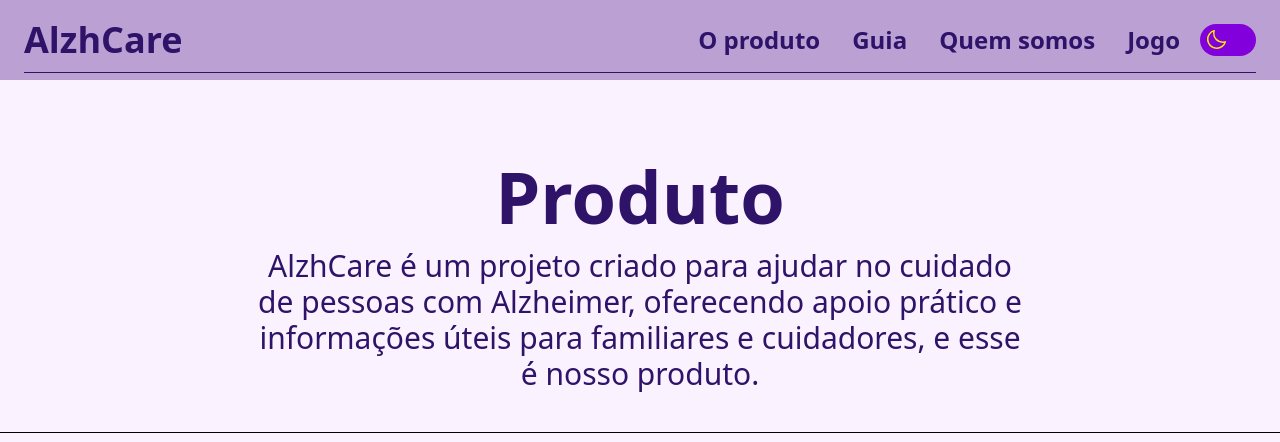
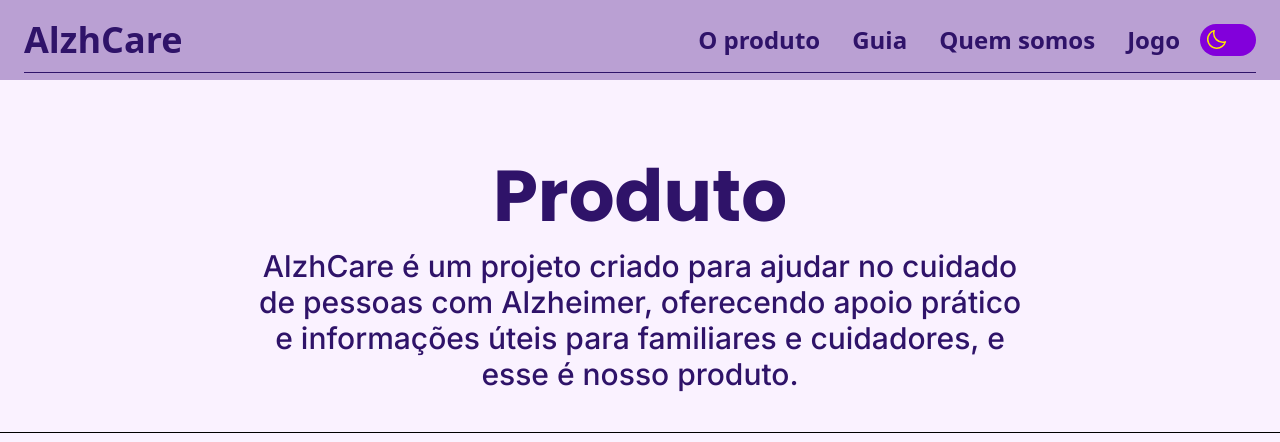
Before and after one commit to Theux15/AlzhCare, a React (Vite) app: page /produto in a window 1280 px wide. Shown: the top 442 px of the page. Built offline with nearby package versions, Linux system fonts and the light colour scheme.

Commit message:
[math] Adição das fontes no html e css

```diff
--- a/index.html
+++ b/index.html
@@ -5,6 +5,9 @@
     <link rel="icon" type="image/svg+xml" href="/vite.svg" />
     <meta name="viewport" content="width=device-width, initial-scale=1.0" />
     <link rel="stylesheet" href="src/index.css">
+    <link rel="preconnect" href="https://fonts.googleapis.com">
+    <link rel="preconnect" href="https://fonts.gstatic.com" crossorigin>
+    <link href="https://fonts.googleapis.com/css2?family=Inter:ital,opsz,wght@0,14..32,100..900;1,14..32,100..900&family=Poppins:ital,wght@0,100;0,200;0,300;0,400;0,500;0,600;0,700;0,800;0,900;1,100;1,200;1,300;1,400;1,500;1,600;1,700;1,800;1,900&display=swap" rel="stylesheet">
     <title>AlzhCare</title>
   </head>
   <body>
--- a/src/componets/Produto.jsx
+++ b/src/componets/Produto.jsx
@@ -8,9 +8,9 @@ export function Produto(){
         <div className="bg-[var(--color-chatcolor)] dark:bg-[var(--color-dark-purple-home)]">
             <Header />
             <div className="items-center justify-items-center flex flex-col gap-4 mt-20 mb-10 [color:var(--color-dark-purple)]">
-                <h1 className="text-[38px] font-bold purple lg:text-7xl dark:[color:var(--color-light-purple)] ">Produto</h1>
+                <h1 className="font-poppins text-[38px] font-bold purple lg:text-7xl dark:[color:var(--color-light-purple)] ">Produto</h1>
 
-                <p className="text-[18px] text-center max-w-3xl font-medium lg:text-3xl dark:[color:var(--color-light-purple)]">
+                <p className="font-inter text-[18px] text-center max-w-3xl font-medium lg:text-3xl dark:[color:var(--color-light-purple)]">
                     AlzhCare é um projeto criado para ajudar no cuidado de pessoas com Alzheimer, oferecendo apoio prático e informações úteis para familiares e cuidadores, e esse é nosso produto.
                 </p>
             </div>
--- a/src/index.css
+++ b/src/index.css
@@ -15,4 +15,7 @@
     --color-yellow: #FFEA00;
     --color-dark-text: #E6D4FF;
     --color-chatcolorfundo: #FAF2FF;
+
+    --font-inter: 'Inter', sans-serif;
+    --font-poppins: 'Poppins', sans-serif;
 }
```
